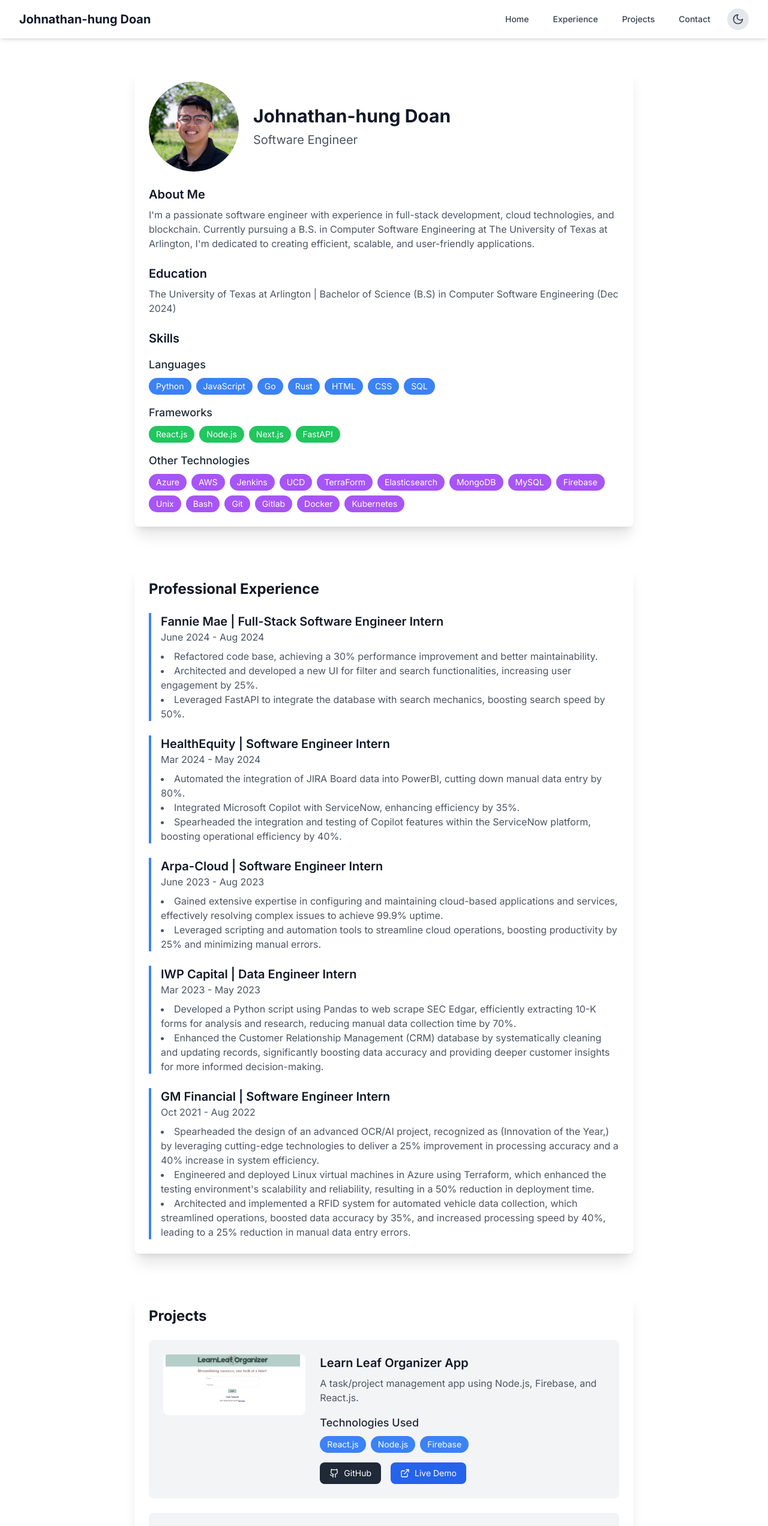
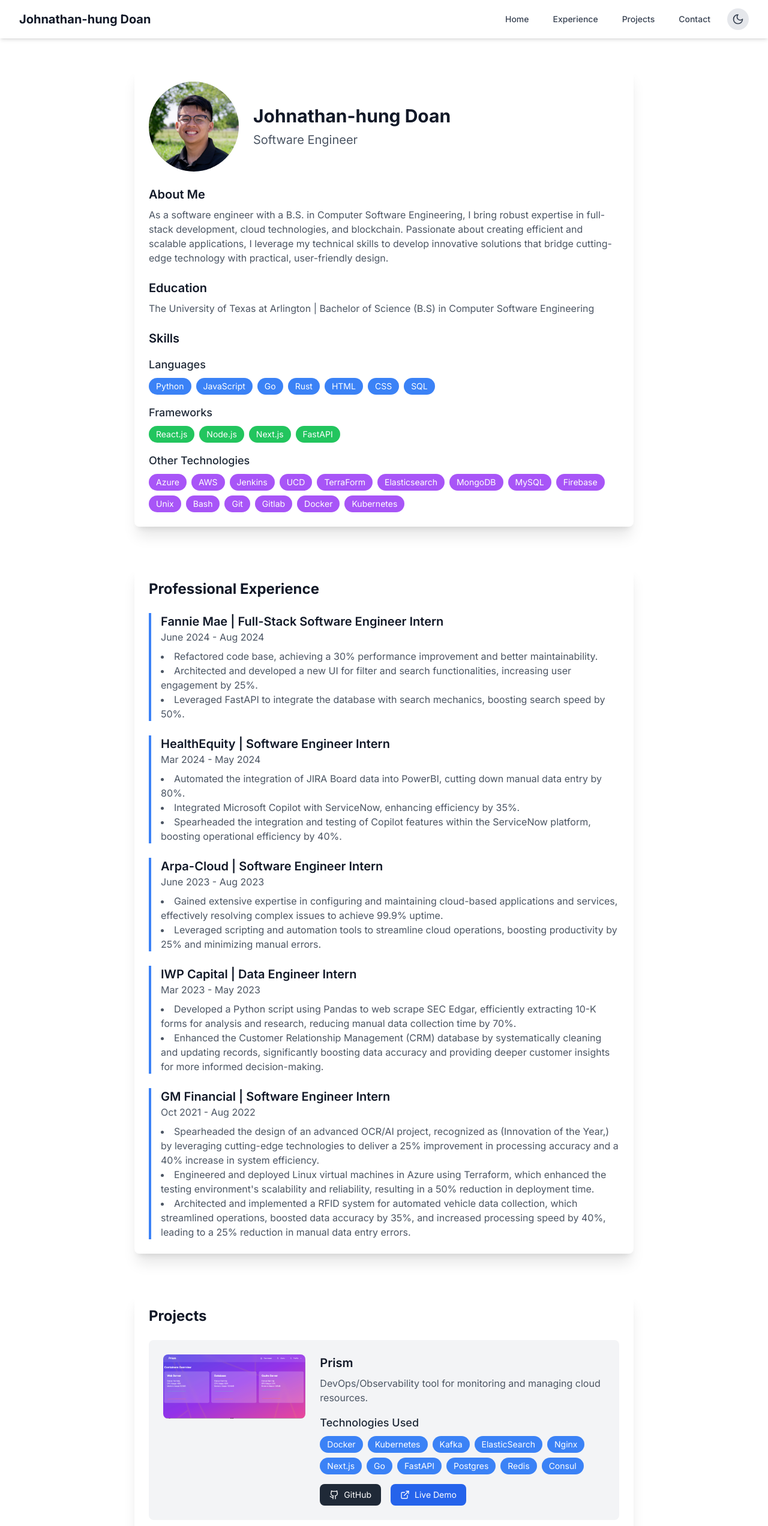
Before and after one commit to johnabot/Portfolio, a Next.js app: page / in a window 1280 px wide. Shown: the top 2544 px of the page at 60% size. Built offline with nearby package versions, Linux system fonts and the light colour scheme.

Commit message:
updated and added prism

```diff
--- a/app/page.tsx
+++ b/app/page.tsx
@@ -63,6 +63,18 @@ const experiences = [
 ]
 
 const projects = [
+    {
+        title: "Prism",
+        description: "DevOps/Observability tool for monitoring and managing cloud resources.",
+        image: "/prism.png",
+        tech: ["Docker", "Kubernetes", "Kafka", "ElasticSearch", "Nginx", "Next.js", "Go", "FastAPI", "Postgres", "Redis", "Consul"],
+        achievements: [
+        "Designed and developed a user-friendly interface for monitoring and managing cloud resources",
+        "Integrated real-time data streaming and processing for efficient resource management",
+        "User authentication and authorization for secure access to cloud resources"
+        ],
+        github: "https://github.com/prism-o11y"
+    },
   {
     title: "Learn Leaf Organizer App",
     description: "A task/project management app using Node.js, Firebase, and React.js.",
@@ -128,15 +140,13 @@ export default function Home() {
             <div className="mt-6">
               <h2 className="text-xl font-semibold text-gray-900 dark:text-white">About Me</h2>
               <p className="mt-2 text-gray-600 dark:text-gray-300">
-                I&apos;m a passionate software engineer with experience in full-stack development, cloud technologies, and blockchain.
-                Currently pursuing a B.S. in Computer Software Engineering at The University of Texas at Arlington,
-                I&apos;m dedicated to creating efficient, scalable, and user-friendly applications.
+              As a software engineer with a B.S. in Computer Software Engineering, I bring robust expertise in full-stack development, cloud technologies, and blockchain. Passionate about creating efficient and scalable applications, I leverage my technical skills to develop innovative solutions that bridge cutting-edge technology with practical, user-friendly design.
               </p>
             </div>
             <div className="mt-6">
               <h2 className="text-xl font-semibold text-gray-900 dark:text-white">Education</h2>
               <p className="mt-2 text-gray-600 dark:text-gray-300">
-                The University of Texas at Arlington | Bachelor of Science (B.S) in Computer Software Engineering (Dec 2024)
+                The University of Texas at Arlington | Bachelor of Science (B.S) in Computer Software Engineering
               </p>
             </div>
             <div className="mt-6">
```
Also changed, not shown: public/prism.png (added).
